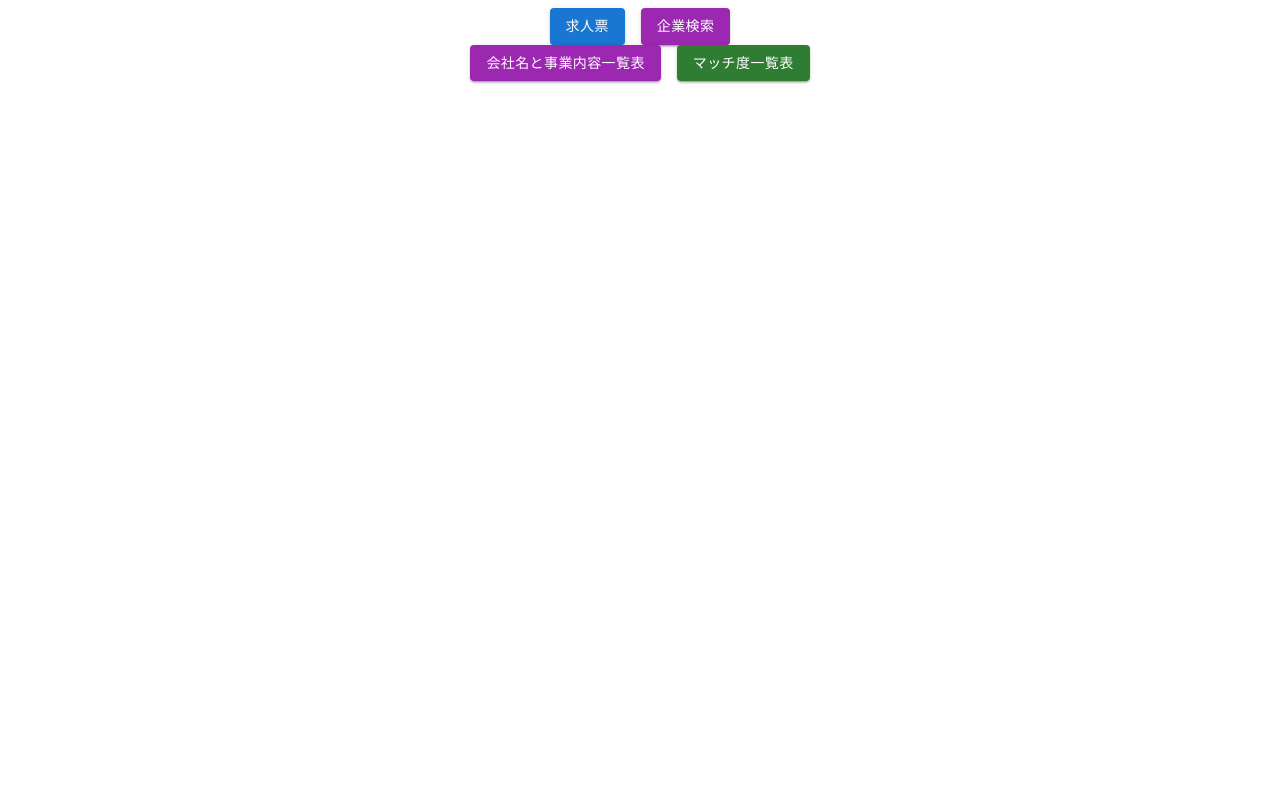
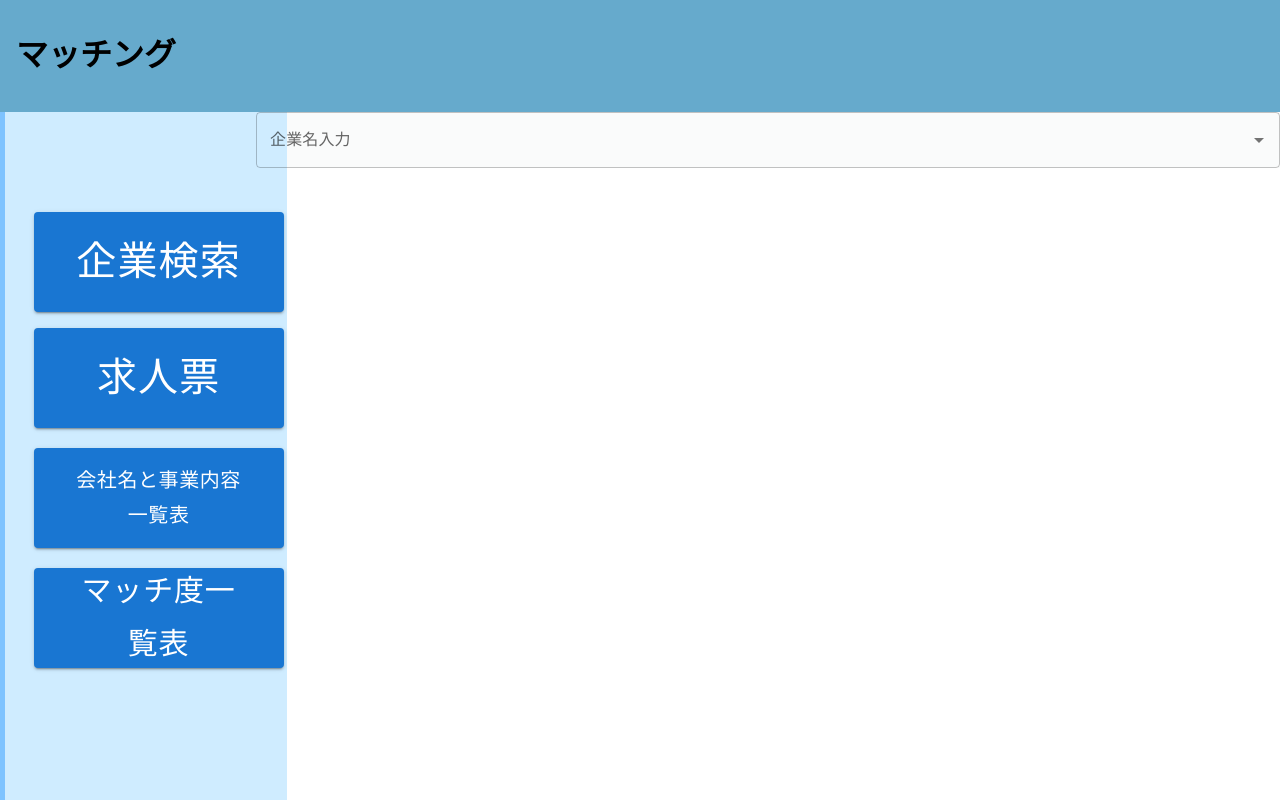
Before and after one commit to hayatosuzuki3228/CVAISotuken, a React (Vite) app: page / in a window 1280 px wide. Shown: the top 800 px of the page. Built offline with nearby package versions, Linux system fonts and the light colour scheme.

Commit message:
マッチング画面

```diff
--- /dev/null
+++ b/matching.css
@@ -0,0 +1,63 @@
+/* PC向け */
+@media screen and (min-width: 1025px) {
+  div.menu {
+    display: flex;
+    flex-direction: column;
+    float: left;
+    height: 100%;
+    width: 20%;
+    margin: 0;
+    background-color: rgb(207, 236, 255);
+    border-left: 5px solid rgb(126, 195, 255);
+    padding-left: 2%;
+    padding-bottom: 100vh;
+    position: absolute;
+  }
+  div#b1 {
+    position: absolute;
+    top: 100px;
+  }
+  div#b2 {
+    position: absolute;
+    top: 200px;
+  }
+  div#b3 {
+    position: absolute;
+    top: 320px;
+  }
+  div#b4 {
+    position: absolute;
+    top: 440px;
+  }
+  div.main {
+    display: flex;
+    flex-direction: column;
+    float: right;
+    height: 100%;
+    width: 80%;
+    margin: 0;
+    background-color: rgb(250, 251, 251);
+  }
+  #q {
+    width: 200px;
+    padding: 5px;
+    border: 1px solid #ccc;
+  }
+}
+/* タブレット向け */
+@media screen and (min-width: 769px) and (max-width: 1024px) {
+  .btn {
+    position: absolute;
+    top: 50%;
+    left: 50%;
+    transform: translate(-50%, -50%);
+  }
+}
+/* スマートフォン向け */
+@media screen and(max-width: 768px) {
+  .btn {
+    position: absolute;
+    top: 20px;
+    left: 20px;
+  }
+}
--- a/package.json
+++ b/package.json
@@ -13,6 +13,7 @@
     "@emotion/react": "^11.11.4",
     "@emotion/styled": "^11.11.5",
     "@mui/material": "^5.15.15",
+    "normalize.css": "^8.0.1",
     "react": "^18.2.0",
     "react-dom": "^18.2.0",
     "react-router-dom": "^6.23.0"
--- a/src/App.jsx
+++ b/src/App.jsx
@@ -1,5 +1,6 @@
 import { BrowserRouter as Router, Route, Routes } from "react-router-dom";
 import { Matching } from "./Page/matching";
+import "normalize.css";
 function App() {
   return (
     <Router>
--- a/src/Page/matching.jsx
+++ b/src/Page/matching.jsx
@@ -1,20 +1,114 @@
+import React from "react";
+import { Stack, Button, Box, TextField, Autocomplete } from "@mui/material";
+const options = [
+  { label: "Option 1", value: 1 },
+  { label: "Option 2", value: 2 },
+  { label: "Option 3", value: 3 },
+];
+export function Matching() {
+  return (
+    <body>
+      <Box bgcolor="#66aacc" p={2}>
+        <Stack justifyContent="center" alignSelf="center">
+          <h1>マッチング</h1>
+        </Stack>
+      </Box>
+      <div class="gamen">
+        <div class="menu">
+          <Stack
+            direction="column"
+            spacing={2}
+            justifyContent="center"
+            alignItems="center"
+          >
+            <div id="b1">
+              <Button
+                onClick={() =>
+                  (window.location.href = "http://abehiroshi.la.coocan.jp/")
+                }
+                sx={{
+                  width: 250,
+                  height: 100,
+                  fontSize: 40,
+                  padding: 5,
+                }}
+                variant="contained"
+              >
+                企業検索
+              </Button>
+            </div>
+            <div id="b2">
+              <Button
+                onClick={() =>
+                  (window.location.href = "http://abehiroshi.la.coocan.jp/")
+                }
+                sx={{
+                  width: 250,
+                  height: 100,
+                  fontSize: 40,
+                  padding: 5,
+                }}
+                variant="contained"
+              >
+                求人票
+              </Button>
+            </div>
 
-import React from 'react';
-import { Stack, Button } from '@mui/material';
-export function Matching() {
-  return(
-    <dev>
-       <Stack direction="row" spacing={2} justifyContent="center" alignItems="center">
-      <Button onClick={() => window.location.href = 'http://abehiroshi.la.coocan.jp/'} variant="contained" color="primary">求人票</Button>
-      <Button onClick={() => window.location.href = 'http://abehiroshi.la.coocan.jp/'} variant="contained" color="secondary">企業検索</Button>
-    </Stack>
-    <Stack direction="row" spacing={2} justifyContent="center" alignItems="center">
-      <Button onClick={() => window.location.href = 'http://abehiroshi.la.coocan.jp/'} variant="contained" color="secondary">会社名と事業内容一覧表</Button>
-      <Button onClick={() => window.location.href = 'http://abehiroshi.la.coocan.jp/'} variant="contained" color="success">マッチ度一覧表</Button>
-    </Stack>
+            <div id="b3">
+              <Button
+                onClick={() =>
+                  (window.location.href = "http://abehiroshi.la.coocan.jp/")
+                }
+                sx={{
+                  width: 250,
+                  height: 100,
+                  fontSize: 20,
+                  padding: 5,
+                }}
+                variant="contained"
+              >
+                会社名と事業内容一覧表
+              </Button>
+            </div>
+            <div id="b4">
+              <Button
+                onClick={() =>
+                  (window.location.href = "http://abehiroshi.la.coocan.jp/")
+                }
+                sx={{
+                  width: 250,
+                  height: 100,
+                  fontSize: 30,
+                  padding: 5,
+                }}
+                variant="contained"
+              >
+                マッチ度一覧表
+              </Button>
+            </div>
+          </Stack>
+        </div>
 
-     </dev>
-
+        <div class="main">
+          <Autocomplete
+            onChange
+            options={options}
+            getOptionLabel={(option) => option.label}
+            renderInput={(params) => (
+              <TextField {...params} label="企業名入力" variant="outlined" />
+            )}
+          />
+        </div>
+      </div>
+      <head>
+        <link
+          href="matching.css"
+          rel="stylesheet"
+          type="text/css"
+          media="all"
+        />
+        <meta name="viewport" content="width=device-width, initial-scale=1" />
+      </head>
+    </body>
   );
-
 }
```
Also changed, not shown: 1 other file (tests, documents, lock files or other folders).
